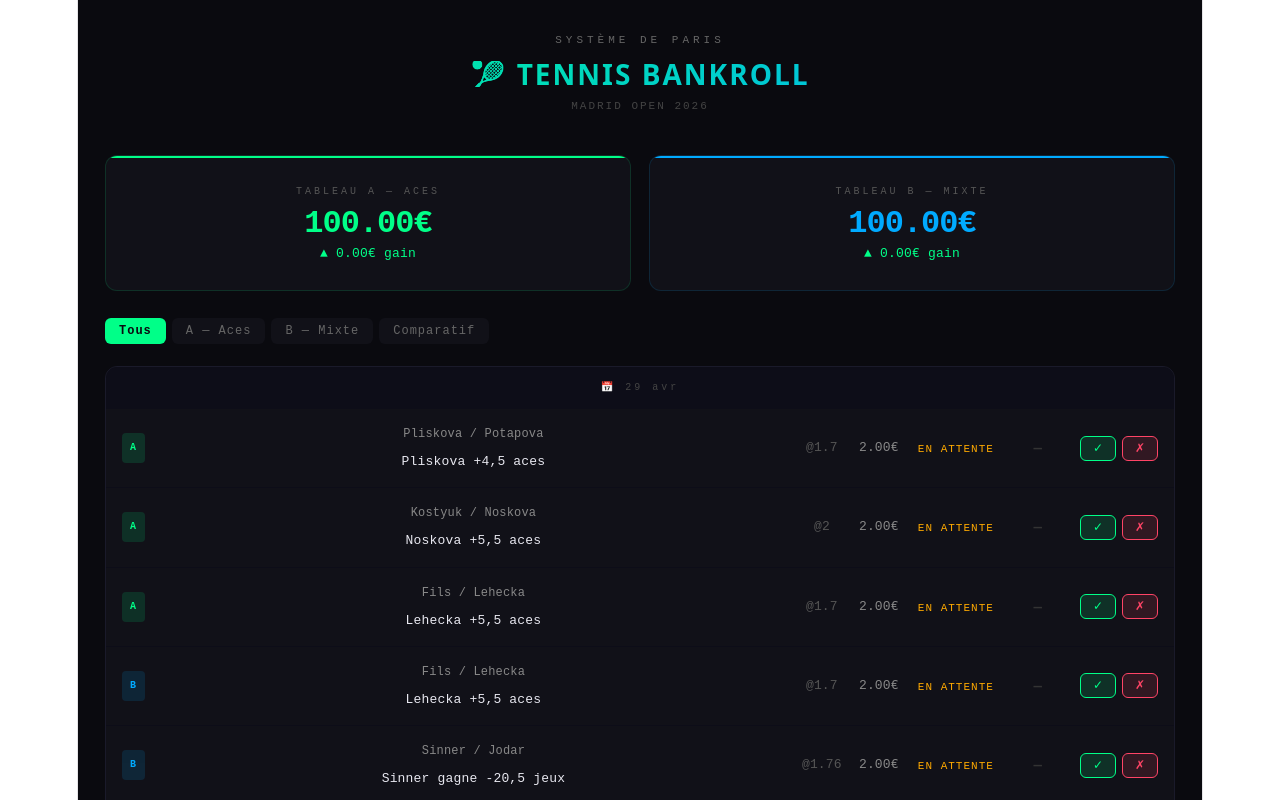
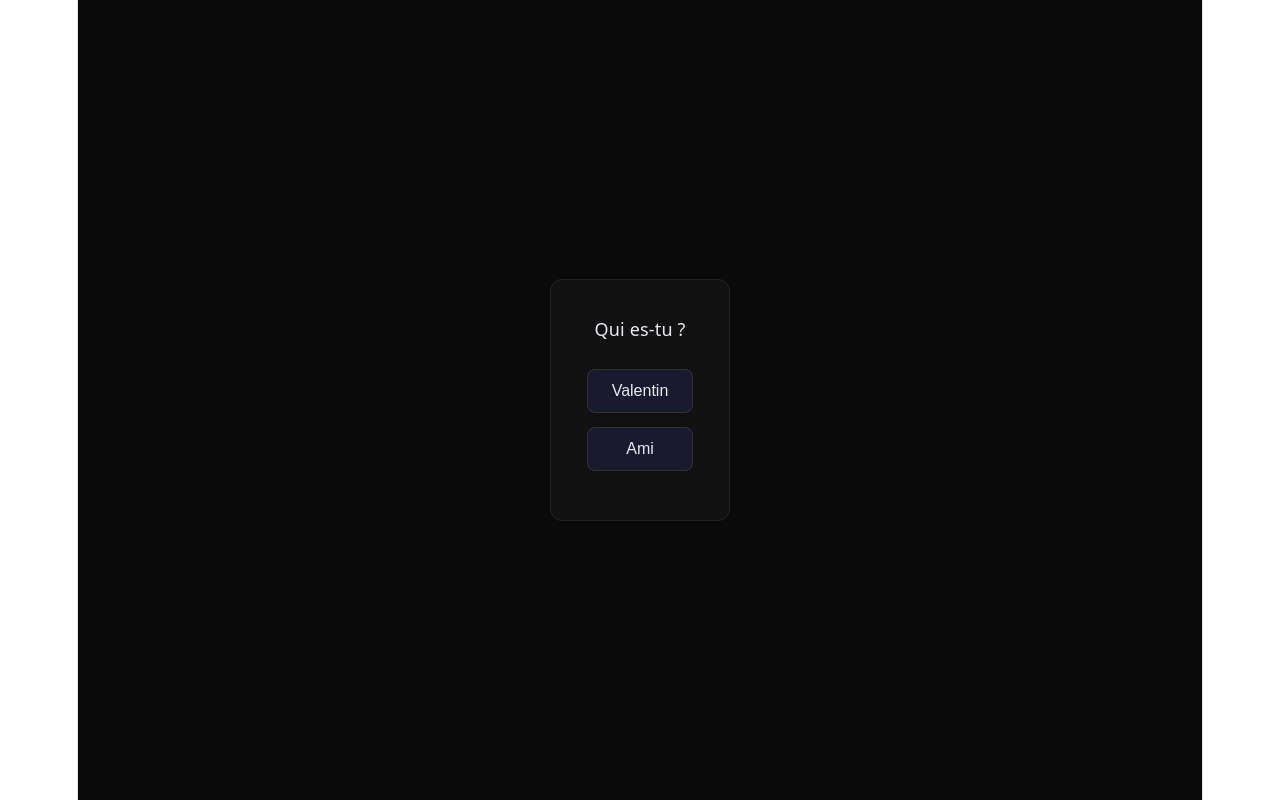
Before and after one commit to tino7613-ship-it/tennis-bankroll, a React (Vite) app: page / in a window 1280 px wide. Shown: the top 800 px of the page. Built offline with nearby package versions, Linux system fonts and the light colour scheme.

Commit message:
Connect app to PostgreSQL

```diff
--- a/src/App.jsx
+++ b/src/App.jsx
@@ -1,13 +1,6 @@
 import { useState, useEffect } from "react";
 
-const INIT_BETS = [
-  {id:1,strat:"A",jour:"29 avr",match:"Pliskova / Potapova",pari:"Pliskova +4,5 aces",cote:1.70,mise:2.00,result:"pending"},
-  {id:2,strat:"A",jour:"29 avr",match:"Kostyuk / Noskova",pari:"Noskova +5,5 aces",cote:2.00,mise:2.00,result:"pending"},
-  {id:3,strat:"A",jour:"29 avr",match:"Fils / Lehecka",pari:"Lehecka +5,5 aces",cote:1.70,mise:2.00,result:"pending"},
-  {id:4,strat:"B",jour:"29 avr",match:"Fils / Lehecka",pari:"Lehecka +5,5 aces",cote:1.70,mise:2.00,result:"pending"},
-  {id:5,strat:"B",jour:"29 avr",match:"Sinner / Jodar",pari:"Sinner gagne -20,5 jeux",cote:1.76,mise:2.00,result:"pending"},
-  {id:6,strat:"B",jour:"29 avr",match:"Kostyuk / Noskova",pari:"Kostyuk gagnante",cote:1.48,mise:2.00,result:"pending"},
-];
+const API = "/api/bets";
 
 function pnl(b) {
   if (b.result === "win") return Math.round((b.cote - 1) * b.mise * 100) / 100;
@@ -15,10 +8,9 @@
   return 0;
 }
 
-function getBankroll(bets, strat) {
+function getBankroll(bets) {
   let br = 100;
-  bets.filter(b => b.strat === strat && b.result !== "pending")
-    .forEach(b => { br = Math.round((br + pnl(b)) * 100) / 100; });
+  [...bets].reverse().forEach(b => { br = Math.round((br + pnl(b)) * 100) / 100; });
   return br;
 }
 
@@ -32,157 +24,185 @@
 }
 
 export default function App() {
-  const [bets, setBets] = useState(() => {
-    try { const s = localStorage.getItem("tb_bets"); return s ? JSON.parse(s) : INIT_BETS; }
-    catch { return INIT_BETS; }
-  });
+  const [bets, setBets] = useState([]);
+  const [loading, setLoading] = useState(true);
   const [tab, setTab] = useState("all");
+  const [user, setUser] = useState(() => localStorage.getItem("tb_user") || "");
+  const [showUserSelect, setShowUserSelect] = useState(false);
+
+  const [form, setForm] = useState({ match: "", pari: "", cote: "", mise: "", jour: "", tournoi: "Rome 2026" });
+  const [showForm, setShowForm] = useState(false);
 
   useEffect(() => {
-    try { localStorage.setItem("tb_bets", JSON.stringify(bets)); } catch {}
-  }, [bets]);
+    if (!user) { setShowUserSelect(true); return; }
+    fetchBets();
+  }, [user]);
 
-  function setResult(id, result) {
-    setBets(prev => prev.map(b => b.id === id && b.result === "pending" ? { ...b, result } : b));
-  }
-  function resetResult(id) {
-    setBets(prev => prev.map(b => b.id === id ? { ...b, result: "pending" } : b));
+  async function fetchBets() {
+    setLoading(true);
+    try {
+      const res = await fetch(API);
+      const data = await res.json();
+      setBets(data.map(b => ({ ...b, mise: parseFloat(b.mise), cote: parseFloat(b.cote) })));
+    } catch (e) { console.error(e); }
+    setLoading(false);
   }
 
-  const brA = getBankroll(bets, "A");
-  const brB = getBankroll(bets, "B");
-  const deltaA = Math.round((brA - 100) * 100) / 100;
-  const deltaB = Math.round((brB - 100) * 100) / 100;
-  const sA = getStats(bets.filter(b => b.strat === "A"));
-  const sB = getStats(bets.filter(b => b.strat === "B"));
+  async function addBet() {
+    if (!form.match || !form.pari || !form.cote || !form.mise) return;
+    const res = await fetch(API, {
+      method: "POST",
+      headers: { "Content-Type": "application/json" },
+      body: JSON.stringify({ ...form, user, cote: parseFloat(form.cote), mise: parseFloat(form.mise) })
+    });
+    const newBet = await res.json();
+    setBets(prev => [{ ...newBet, mise: parseFloat(newBet.mise), cote: parseFloat(newBet.cote) }, ...prev]);
+    setForm({ match: "", pari: "", cote: "", mise: "", jour: "", tournoi: "Rome 2026" });
+    setShowForm(false);
+  }
 
-  const tabs = ["all", "A", "B", "compare"];
-  const tabLabels = ["Tous", "A — Aces", "B — Mixte", "Comparatif"];
+  async function setResult(id, result) {
+    const res = await fetch(API, {
+      method: "PUT",
+      headers: { "Content-Type": "application/json" },
+      body: JSON.stringify({ id, result })
+    });
+    const updated = await res.json();
+    setBets(prev => prev.map(b => b.id === id ? { ...updated, mise: parseFloat(updated.mise), cote: parseFloat(updated.cote) } : b));
+  }
 
-  const filteredBets = tab === "all" ? bets : tab === "compare" ? [] : bets.filter(b => b.strat === tab);
+  async function resetResult(id) {
+    await setResult(id, "pending");
+  }
+
+  async function deleteBet(id) {
+    await fetch(API, {
+      method: "DELETE",
+      headers: { "Content-Type": "application/json" },
+      body: JSON.stringify({ id })
+    });
+    setBets(prev => prev.filter(b => b.id !== id));
+  }
+
+  function selectUser(u) {
+    setUser(u);
+    localStorage.setItem("tb_user", u);
+    setShowUserSelect(false);
+  }
+
+  const myBets = bets.filter(b => b.user_name === user);
+  const filteredBets = tab === "all" ? myBets : myBets.filter(b => b.result === tab);
+  const stats = getStats(myBets);
+  const bankroll = getBankroll(myBets);
+  const jours = [...new Set(myBets.map(b => b.jour))].filter(Boolean);
+
+  if (showUserSelect) return (
+    <div style={{ minHeight: "100vh", background: "#0a0a0a", display: "flex", alignItems: "center", justifyContent: "center" }}>
+      <div style={{ background: "#111", border: "1px solid #222", borderRadius: "12px", padding: "2rem", textAlign: "center" }}>
+        <div style={{ color: "#e8e8f0", fontSize: "18px", marginBottom: "1.5rem" }}>Qui es-tu ?</div>
+        {["Valentin", "Ami"].map(u => (
+          <button key={u} onClick={() => selectUser(u)} style={{ display: "block", width: "100%", marginBottom: "0.75rem", padding: "12px 24px", background: "#1a1a2e", border: "1px solid #333", borderRadius: "8px", color: "#e8e8f0", fontSize: "16px", cursor: "pointer" }}>{u}</button>
+        ))}
+      </div>
+    </div>
+  );
+
+  if (loading) return (
+    <div style={{ minHeight: "100vh", background: "#0a0a0a", display: "flex", alignItems: "center", justifyContent: "center", color: "#e8e8f0" }}>Chargement...</div>
+  );
 
   return (
-    <div style={{ minHeight: "100vh", background: "#0a0a0f", color: "#e8e8f0", fontFamily: "'Courier New', monospace", padding: "1.5rem" }}>
+    <div style={{ minHeight: "100vh", background: "#0a0a0a", color: "#e8e8f0", fontFamily: "system-ui, sans-serif", maxWidth: "480px", margin: "0 auto", padding: "1rem" }}>
 
-      {/* HEADER */}
-      <div style={{ textAlign: "center", marginBottom: "2rem" }}>
-        <div style={{ fontSize: "11px", letterSpacing: "4px", color: "#666", marginBottom: "8px" }}>SYSTÈME DE PARIS</div>
-        <h1 style={{ fontSize: "28px", fontWeight: "900", letterSpacing: "2px", margin: 0, background: "linear-gradient(135deg, #00ff88, #00aaff)", WebkitBackgroundClip: "text", WebkitTextFillColor: "transparent" }}>
-          🎾 TENNIS BANKROLL
-        </h1>
-        <div style={{ fontSize: "11px", color: "#444", marginTop: "6px", letterSpacing: "2px" }}>MADRID OPEN 2026</div>
+      {/* Header */}
+      <div style={{ display: "flex", justifyContent: "space-between", alignItems: "center", marginBottom: "1rem" }}>
+        <div>
+          <div style={{ fontSize: "11px", color: "#555", letterSpacing: "2px" }}>TENNIS BANKROLL</div>
+          <div style={{ fontSize: "22px", fontWeight: "700", color: "#e8e8f0" }}>{bankroll.toFixed(2)}€</div>
+          <div style={{ fontSize: "11px", color: stats.gain >= 0 ? "#00ff88" : "#ff4466" }}>{stats.gain >= 0 ? "+" : ""}{stats.gain.toFixed(2)}€ • ROI {stats.roi}%</div>
+        </div>
+        <div style={{ textAlign: "right" }}>
+          <div style={{ fontSize: "11px", color: "#555", cursor: "pointer" }} onClick={() => setShowUserSelect(true)}>{user} ↓</div>
+          <div style={{ fontSize: "11px", color: "#555" }}>{stats.won}/{stats.done} gagnés</div>
+          <button onClick={() => setShowForm(!showForm)} style={{ marginTop: "0.5rem", padding: "8px 16px", background: "#1a1a2e", border: "1px solid #333", borderRadius: "6px", color: "#e8e8f0", cursor: "pointer", fontSize: "13px" }}>+ Pari</button>
+        </div>
       </div>
 
-      {/* BANKROLLS */}
-      <div style={{ display: "grid", gridTemplateColumns: "1fr 1fr", gap: "1rem", marginBottom: "1.5rem" }}>
-        {[{ strat: "A", label: "ACES", br: brA, delta: deltaA, color: "#00ff88" }, { strat: "B", label: "MIXTE", br: brB, delta: deltaB, color: "#00aaff" }].map(({ strat, label, br, delta, color }) => (
-          <div key={strat} style={{ background: "#111118", border: `1px solid ${color}22`, borderRadius: "12px", padding: "1.25rem", position: "relative", overflow: "hidden" }}>
-            <div style={{ position: "absolute", top: 0, left: 0, right: 0, height: "2px", background: color }} />
-            <div style={{ fontSize: "10px", letterSpacing: "3px", color: "#555", marginBottom: "6px" }}>TABLEAU {strat} — {label}</div>
-            <div style={{ fontSize: "32px", fontWeight: "900", color, letterSpacing: "-1px" }}>{br.toFixed(2)}€</div>
-            <div style={{ fontSize: "13px", color: delta >= 0 ? "#00ff88" : "#ff4466", marginTop: "4px" }}>
-              {delta >= 0 ? "▲" : "▼"} {Math.abs(delta).toFixed(2)}€ {delta >= 0 ? "gain" : "perte"}
-            </div>
+      {/* Formulaire */}
+      {showForm && (
+        <div style={{ background: "#111", border: "1px solid #222", borderRadius: "10px", padding: "1rem", marginBottom: "1rem" }}>
+          {[["Match", "match"], ["Pari", "pari"], ["Cote", "cote"], ["Mise (€)", "mise"], ["Jour", "jour"], ["Tournoi", "tournoi"]].map(([label, key]) => (
+            <div key={key} style={{ marginBottom: "0.5rem" }}>
+              <div style={{ fontSize: "11px", color: "#555", marginBottom: "2px" }}>{label}</div>
+              <input value={form[key]} onChange={e => setForm(f => ({ ...f, [key]: e.target.value }))}
+                style={{ width: "100%", background: "#0a0a0a", border: "1px solid #222", borderRadius: "6px", padding: "8px", color: "#e8e8f0", fontSize: "13px", boxSizing: "border-box" }} />
             </div>
           ))}
-      </div>
-
-      {/* TABS */}
-      <div style={{ display: "flex", gap: "6px", marginBottom: "1.25rem", flexWrap: "wrap" }}>
-        {tabs.map((t, i) => (
-          <button key={t} onClick={() => setTab(t)} style={{
-            padding: "6px 14px", borderRadius: "6px", fontSize: "12px", letterSpacing: "1px", cursor: "pointer", border: "none",
-            background: tab === t ? "#00ff88" : "#111118", color: tab === t ? "#0a0a0f" : "#666",
-            fontFamily: "'Courier New', monospace", fontWeight: tab === t ? "700" : "400", transition: "all .15s"
-          }}>{tabLabels[i]}</button>
-        ))}
-      </div>
-
-      {/* COMPARE VIEW */}
-      {tab === "compare" && (
-        <div>
-          <div style={{ display: "grid", gridTemplateColumns: "1fr 1fr", gap: "1rem", marginBottom: "1rem" }}>
-            {[{ strat: "A", s: sA, br: brA, delta: deltaA, color: "#00ff88" }, { strat: "B", s: sB, br: brB, delta: deltaB, color: "#00aaff" }].map(({ strat, s, br, delta, color }) => (
-              <div key={strat} style={{ background: "#111118", border: `1px solid ${color}33`, borderRadius: "12px", padding: "1.25rem" }}>
-                <div style={{ fontSize: "10px", letterSpacing: "3px", color, marginBottom: "12px" }}>TABLEAU {strat}</div>
-                {[
-                  ["Bankroll", `${br.toFixed(2)}€`, delta >= 0 ? "#00ff88" : "#ff4466"],
-                  ["Gain net", `${delta >= 0 ? "+" : ""}${delta.toFixed(2)}€`, delta >= 0 ? "#00ff88" : "#ff4466"],
-                  ["Paris joués", `${s.done}/${s.total}`, "#e8e8f0"],
-                  ["Gagnés", `${s.won}`, "#00ff88"],
-                  ["ROI", `${s.roi >= 0 ? "+" : ""}${s.roi}%`, s.roi >= 0 ? "#00ff88" : "#ff4466"],
-                ].map(([label, val, col]) => (
-                  <div key={label} style={{ display: "flex", justifyContent: "space-between", padding: "6px 0", borderBottom: "1px solid #1a1a2a", fontSize: "13px" }}>
-                    <span style={{ color: "#555" }}>{label}</span>
-                    <span style={{ color: col, fontWeight: "700" }}>{val}</span>
-                  </div>
-                ))}
-              </div>
-            ))}
-          </div>
-          <div style={{ background: "#111118", border: "1px solid #333", borderRadius: "12px", padding: "1rem", textAlign: "center", fontSize: "13px", color: "#666" }}>
-            {sA.done + sB.done === 0 ? "⏳ En attente des premiers résultats..." :
-              brA > brB ? `🏆 Tableau A (Aces) en tête — ${brA.toFixed(2)}€ vs ${brB.toFixed(2)}€` :
-              brB > brA ? `🏆 Tableau B (Mixte) en tête — ${brB.toFixed(2)}€ vs ${brA.toFixed(2)}€` :
-              "🤝 Égalité parfaite !"}
+          <div style={{ display: "flex", gap: "8px", marginTop: "0.75rem" }}>
+            <button onClick={addBet} style={{ flex: 1, padding: "10px", background: "#1a1a2e", border: "1px solid #333", borderRadius: "6px", color: "#e8e8f0", cursor: "pointer" }}>Ajouter</button>
+            <button onClick={() => setShowForm(false)} style={{ padding: "10px 16px", background: "transparent", border: "1px solid #222", borderRadius: "6px", color: "#555", cursor: "pointer" }}>Annuler</button>
           </div>
         </div>
       )}
 
-      {/* BETS TABLE */}
-      {tab !== "compare" && (
-        <div style={{ background: "#111118", borderRadius: "12px", overflow: "hidden", border: "1px solid #1a1a2a" }}>
-          {/* Group by date */}
-          {Array.from(new Set(filteredBets.map(b => b.jour))).map(jour => (
-            <div key={jour}>
-              <div style={{ padding: "8px 16px", background: "#0d0d18", fontSize: "10px", letterSpacing: "3px", color: "#444" }}>📅 {jour}</div>
-              {filteredBets.filter(b => b.jour === jour).map(b => {
+      {/* Filtres */}
+      <div style={{ display: "flex", gap: "6px", marginBottom: "1rem", overflowX: "auto" }}>
+        {[["all", "Tous"], ["pending", "En attente"], ["win", "Gagnés"], ["loss", "Perdus"]].map(([val, label]) => (
+          <button key={val} onClick={() => setTab(val)} style={{ padding: "6px 12px", background: tab === val ? "#1a1a2e" : "transparent", border: `1px solid ${tab === val ? "#333" : "#1a1a1a"}`, borderRadius: "20px", color: tab === val ? "#e8e8f0" : "#555", cursor: "pointer", fontSize: "12px", whiteSpace: "nowrap" }}>{label}</button>
+        ))}
+      </div>
+
+      {/* Liste des paris */}
+      {jours.map(jour => {
+        const betsJour = filteredBets.filter(b => b.jour === jour);
+        if (betsJour.length === 0) return null;
+        return (
+          <div key={jour} style={{ marginBottom: "1rem" }}>
+            <div style={{ fontSize: "11px", color: "#555", letterSpacing: "1px", marginBottom: "0.5rem" }}>{jour}</div>
+            {betsJour.map(b => {
               const p = pnl(b);
               return (
-                  <div key={b.id} style={{ padding: "12px 16px", borderBottom: "1px solid #0d0d18", display: "flex", alignItems: "center", gap: "12px", flexWrap: "wrap" }}>
-                    {tab === "all" && (
-                      <span style={{ fontSize: "10px", padding: "2px 8px", borderRadius: "4px", letterSpacing: "1px", fontWeight: "700",
-                        background: b.strat === "A" ? "#00ff8822" : "#00aaff22", color: b.strat === "A" ? "#00ff88" : "#00aaff" }}>
-                        {b.strat}
-                      </span>
-                    )}
+                <div key={b.id} style={{ background: "#111", border: "1px solid #1a1a1a", borderRadius: "8px", padding: "10px 12px", marginBottom: "6px" }}>
+                  <div style={{ display: "flex", justifyContent: "space-between", alignItems: "flex-start" }}>
                     <div style={{ flex: 1, minWidth: "150px" }}>
-                      <div style={{ fontSize: "12px", color: "#888", marginBottom: "2px" }}>{b.match}</div>
+                      <div style={{ fontSize: "12px", color: "#888", marginBottom: "2px" }}>{b.match_name}</div>
                       <div style={{ fontSize: "13px", color: "#e8e8f0" }}>{b.pari}</div>
                     </div>
                     <div style={{ fontSize: "13px", color: "#555", minWidth: "40px" }}>@{b.cote}</div>
                     <div style={{ fontSize: "13px", color: "#888", minWidth: "50px" }}>{b.mise.toFixed(2)}€</div>
                     <div style={{ minWidth: "80px" }}>
-                      {b.result === "pending" ? <span style={{ fontSize: "11px", color: "#ffaa00", letterSpacing: "1px" }}>EN ATTENTE</span> :
-                       b.result === "win" ? <span style={{ fontSize: "11px", color: "#00ff88", letterSpacing: "1px" }}>✓ GAGNÉ</span> :
-                       <span style={{ fontSize: "11px", color: "#ff4466", letterSpacing: "1px" }}>✗ PERDU</span>}
+                      {b.result === "pending" ? <span style={{ fontSize: "11px", color: "#ffaa00", letterSpacing: "1px" }}>EN ATTENTE</span>
+                        : b.result === "win" ? <span style={{ fontSize: "11px", color: "#00ff88", letterSpacing: "1px" }}>✓ GAGNÉ</span>
+                        : <span style={{ fontSize: "11px", color: "#ff4466", letterSpacing: "1px" }}>✗ PERDU</span>}
                     </div>
-                    <div style={{ minWidth: "60px", fontSize: "14px", fontWeight: "700",
-                      color: b.result === "pending" ? "#333" : p >= 0 ? "#00ff88" : "#ff4466" }}>
-                      {b.result !== "pending" ? `${p >= 0 ? "+" : ""}${p.toFixed(2)}€` : "—"}
+                    <div style={{ minWidth: "60px", fontSize: "14px", fontWeight: "700", color: b.result === "pending" ? "#333" : p >= 0 ? "#00ff88" : "#ff4466" }}>
+                      {b.result !== "pending" ? `${p >= 0 ? "+" : ""}${p.toFixed(2)}€` : "-"}
                     </div>
+                  </div>
+                  <div style={{ display: "flex", gap: "6px", marginTop: "8px" }}>
                     {b.result === "pending" ? (
-              <div style={{ display: "flex", gap: "6px" }}>
-                <button onClick={() => setResult(b.id, "win")} style={{ padding: "4px 12px", background: "#00ff8822", border: "1px solid #00ff88", borderRadius: "6px", color: "#00ff88", cursor: "pointer", fontSize: "12px", fontFamily: "'Courier New', monospace" }}>✓</button>
-                <button onClick={() => setResult(b.id, "loss")} style={{ padding: "4px 12px", background: "#ff446622", border: "1px solid #ff4466", borderRadius: "6px", color: "#ff4466", cursor: "pointer", fontSize: "12px", fontFamily: "'Courier New', monospace" }}>✗</button>
+                      <>
+                        <button onClick={() => setResult(b.id, "win")} style={{ padding: "4px 12px", background: "#00ff8822", border: "1px solid #00ff88", borderRadius: "6px", color: "#00ff88", cursor: "pointer", fontSize: "12px" }}>✓ Gagné</button>
+                        <button onClick={() => setResult(b.id, "loss")} style={{ padding: "4px 12px", background: "#ff446622", border: "1px solid #ff4466", borderRadius: "6px", color: "#ff4466", cursor: "pointer", fontSize: "12px" }}>✗ Perdu</button>
+                        <button onClick={() => deleteBet(b.id)} style={{ padding: "4px 12px", background: "transparent", border: "1px solid #222", borderRadius: "6px", color: "#444", cursor: "pointer", fontSize: "12px" }}>Suppr</button>
+                      </>
+                    ) : (
+                      <button onClick={() => resetResult(b.id)} style={{ padding: "4px 12px", background: "#33333322", border: "1px solid #555", borderRadius: "6px", color: "#555", cursor: "pointer", fontSize: "12px" }}>Réinitialiser</button>
+                    )}
                   </div>
-            ) : (
-              <button onClick={() => resetResult(b.id)} style={{ padding: "4px 12px", background: "#33333322", border: "1px solid #555", borderRadius: "6px", color: "#555", cursor: "pointer", fontSize: "12px", fontFamily: "'Courier New', monospace" }}>↩</button>
-            )}
-
                 </div>
               );
             })}
           </div>
-          ))}
+        );
+      })}
+
       {filteredBets.length === 0 && (
         <div style={{ padding: "2rem", textAlign: "center", color: "#333", fontSize: "13px" }}>Aucun pari pour l'instant</div>
       )}
-        </div>
-      )}
 
       <div style={{ textAlign: "center", marginTop: "1.5rem", fontSize: "10px", color: "#222", letterSpacing: "2px" }}>
-        TENNIS BANKROLL SYSTEM — MADRID 2026
+        TENNIS BANKROLL SYSTEM — ROME 2026
       </div>
     </div>
   );
```
Lines whose indentation alone changed are shown as unchanged.
